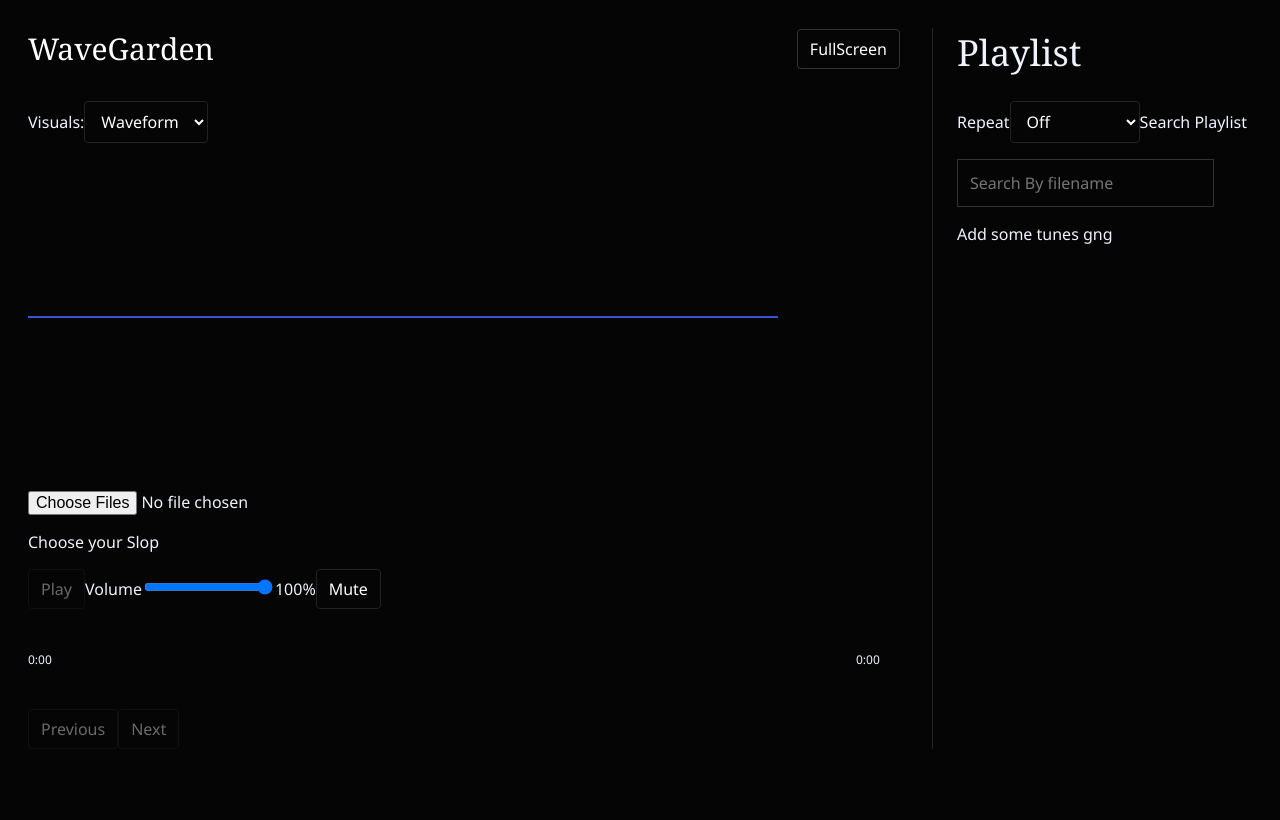
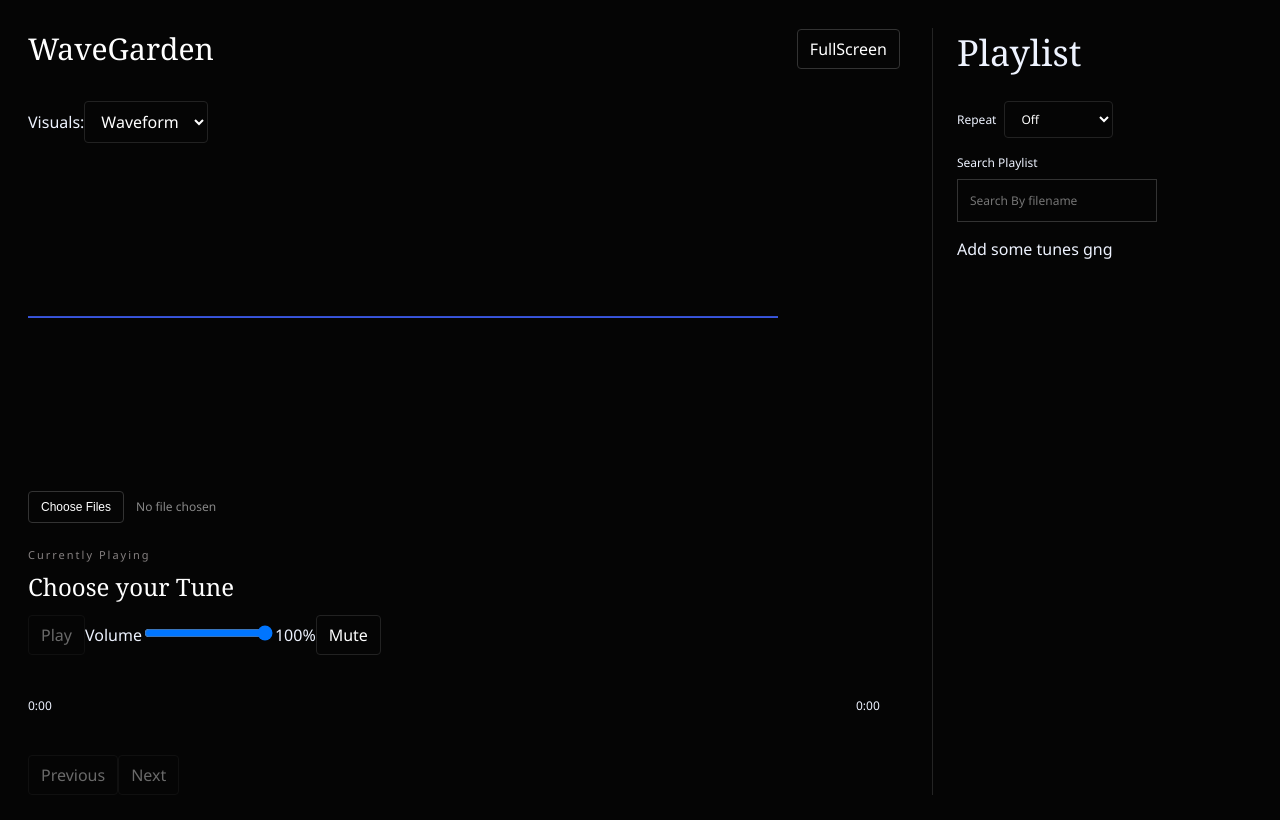
Before and after one commit to the-degenerate-otaku/Comeback---Music-Visualizer, a React (Vite) app: page / in a window 1280 px wide. Shown: the top 820 px of the page. Built offline with nearby package versions, Linux system fonts and the light colour scheme.

Commit message:
1st iteration done

```diff
--- a/src/App.css
+++ b/src/App.css
@@ -23,7 +23,7 @@ main {
 
 canvas{
   display: block;
-  width: strech;
+  width: stretch;
   height: 300px;
   background:transparent;
   border: 0px;
@@ -131,11 +131,13 @@ button:disabled{opacity: 0.4;}
 .Playlist-pane input[type="search"] {
   display: block;
   width: strech;
-  margin: 16px 0px;
+  margin: 8px 0px 0px;
   padding: 12px;
   color: inherit;
   background: transparent ;
   border: 1px solid #333;
+  box-sizing: border-box;
+
 }
 
 main > [role="alert"] {
@@ -230,3 +232,47 @@ main > [role="alert"] {
   font-size: 12px;
   font-variant-numeric: tabular-nums;
 }
+
+.Currently-playing {
+  margin: 24px 0px 12px;
+  overflow-wrap:anywhere ;
+  color: #ffffff;
+  font: 400 24px Georgia, serif;
+}
+.Currently-playing::before {
+  content: "Currently Playing";
+  display: block;
+  margin-bottom: 8px;
+  color: #858080;
+  font: 11px "Segoe UI", sans-serif;
+  letter-spacing: 2px;
+
+}
+
+.Playlist-pane label {
+  display: block;
+  margin-bottom: 16px;
+  font-size: 12px;
+}
+
+.Playlist-pane select {
+  margin-left: 8px;
+}
+
+input[type = "file"] {
+  color: #888;
+  font-size: 12px;
+}
+
+input[type="file"]::file-selector-button {
+  margin-right: 12px;
+  padding: 8px 12px;
+  color: #ffffff;
+  background: transparent;
+  border: 1px solid #333;
+  border-radius: 4px;
+  cursor: pointer;
+}
+input[type="file"]::file-selector-button:hover {
+  border-color: #4263ff;
+}
--- a/src/App.jsx
+++ b/src/App.jsx
@@ -469,7 +469,7 @@ export default function App() {
           }}
         />
 
-        <p> {file ? file.name : "Choose your Slop "} </p>
+        <p className="Currently-playing"> {file ? file.name : "Choose your Tune "} </p>
         <audio ref={audioRef} onPlay={() => {
           setIsPlaying(true);
           connectAudio();
```
